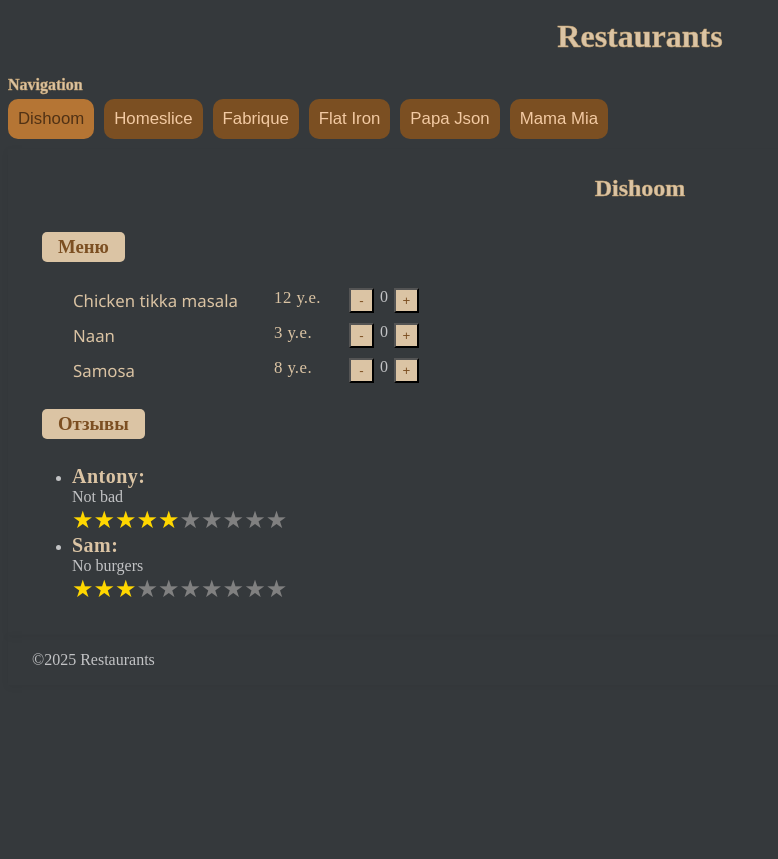
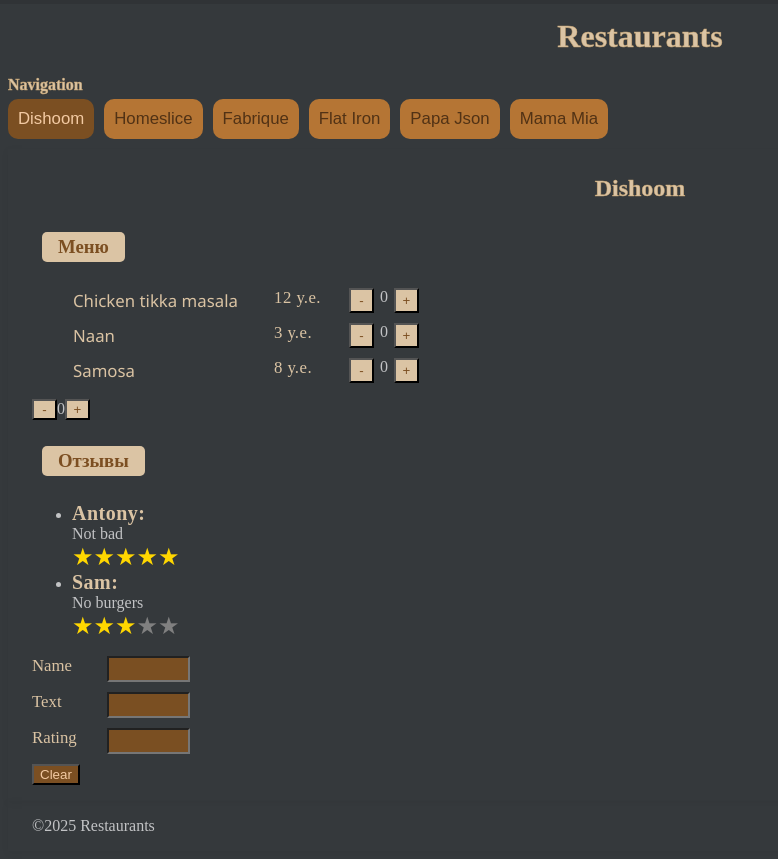
Before and after one commit to Fulkin/learn-react, a React (Vite) app: page / in a window 1280 px wide. Shown: the whole page, without its empty margins (0-778 px from the left). Before the commit the page ends 800 px from the top, so only its background shows below. Built offline with nearby package versions, Linux system fonts and the light colour scheme.

Commit message:
hw-4 add scroll progress bar and form for review

```diff
--- a/src/components/app/app.jsx
+++ b/src/components/app/app.jsx
@@ -1,13 +1,15 @@
 import {restaurants} from '/materials/mock.js';
 import {Layout} from "../layout/layout.jsx";
 import {RestaurantTabs} from "../restaurant/restaurant-tabs.jsx";
+import {ScrollProgress} from "../scroll/scroll-progress.jsx";
 
 export const App = ({title}) => {
     return (
         <>
+            <ScrollProgress/>
             <h1 className="restaurant-name">{title}</h1>
             <Layout>
-                <RestaurantTabs restaurants={restaurants} />
+                <RestaurantTabs restaurants={restaurants}/>
             </Layout>
         </>
     )
--- a/src/components/counter/counter.jsx
+++ b/src/components/counter/counter.jsx
@@ -6,9 +6,9 @@
 
     return (
         <>
-            <button className="button" onClick={decrement}>-</button>
+            <button className="button-sign" onClick={decrement}>-</button>
             <span className="counter">{count}</span>
-            <button className="button" onClick={increment}>+</button>
+            <button className="button-sign" onClick={increment}>+</button>
         </>
     );
 }
--- a/src/components/restaurant/restaurant-tabs.jsx
+++ b/src/components/restaurant/restaurant-tabs.jsx
@@ -1,5 +1,6 @@
 import {useState} from "react";
 import {Restaurant} from "./restaurant.jsx";
+import {Tab} from "../tab/tab.jsx";
 
 export const RestaurantTabs = ({restaurants}) => {
 
@@ -16,19 +17,12 @@
     return (
         <div>
             <div className="menu-group">
-                {restaurants.map(restaurant => (
-                    <button
-                        key={restaurant.id}
-                        onClick={() => handleTabClick(restaurant.id)}
-                        className={
-                            "restaurant-tab-button " +
-                            (restaurant.id === activeId
-                                ? "restaurant-tab-button-active"
-                                : "restaurant-tab-button-unactive")
-                        }
-                    >
-                        {restaurant.name}
-                    </button>
+                {restaurants.map(({id, name}) => (
+                    <Tab key={id}
+                         title={name}
+                         onClick={() => handleTabClick(id)}
+                         isActive={id === activeId}
+                    />
                 ))}
             </div>
 
--- a/src/components/restaurant/restaurant.jsx
+++ b/src/components/restaurant/restaurant.jsx
@@ -1,5 +1,7 @@
 import {DishListItem} from "../dish/dish-list-item.jsx";
 import {Review} from "../review/review.jsx";
+import {ReviewFrom} from "../review-form/review-form.jsx";
+import {Counter} from "../counter/counter.jsx";
 
 export const Restaurant = ({restaurant}) => {
 
@@ -18,6 +20,8 @@
                     <div>Блюд в меню нет в наличии.</div>
                 )
             }
+            <Counter/>
+            <p/>
             <h3 className="header-restaurant">Отзывы</h3>
             {reviews.length ? (<ul>
                 {reviews.map((review) => (
@@ -26,6 +30,7 @@
             </ul>) : (
                 <div>Отзывов пока что нет.</div>
             )}
+            <ReviewFrom/>
         </div>
     );
 }
--- /dev/null
+++ b/src/components/review-form/review-form.jsx
@@ -0,0 +1,81 @@
+import {useReducer} from "react";
+
+const INITIAL_FORM = {
+    name: "",
+    text: "",
+    rating: "",
+}
+
+const UPDATE_NAME_ACTION = 'UPDATE_NAME_ACTION';
+const UPDATE_TEXT_ACTION = 'UPDATE_TEXT_ACTION';
+const UPDATE_RATING_ACTION = 'UPDATE_RATING_ACTION';
+const CLEAR_ACTION = 'CLEAR_ACTION';
+
+const reducer = (state, action) => {
+    const {type, payload} = action;
+
+    switch (type) {
+        case UPDATE_NAME_ACTION:
+            return {...state, name: payload};
+        case UPDATE_TEXT_ACTION:
+            return {...state, text: payload};
+        case UPDATE_RATING_ACTION:
+            return {...state, rating: payload};
+        case CLEAR_ACTION:
+            return INITIAL_FORM;
+        default:
+            return state;
+    }
+}
+
+
+export const ReviewFrom = () => {
+    const [form, dispatch] = useReducer(reducer, INITIAL_FORM);
+    const {name, text, rating} = form;
+
+
+    return (
+        <form>
+            <div className="form-group">
+                <label className="form-title-item">Name</label>
+                <input
+                    className="form-input-item"
+                    value={name}
+                    onChange={(e) => {
+                        dispatch({payload: e.target.value, type: UPDATE_NAME_ACTION})
+                    }}
+                />
+            </div>
+            <div className="form-group">
+                <label className="form-title-item">Text</label>
+                <input
+                    className="form-input-item"
+                    value={text}
+                    onChange={(e) => {
+                        dispatch({payload: e.target.value, type: UPDATE_TEXT_ACTION})
+                    }}
+                />
+            </div>
+            <div className="form-group">
+                <label className="form-title-item">Rating</label>
+                <input
+                    className="form-input-item"
+                    type="number" min="1" max="5" required
+                    value={rating}
+                    onChange={(e) => {
+                        dispatch({payload: e.target.value, type: UPDATE_RATING_ACTION})
+                    }}
+
+                />
+            </div>
+            <button
+                className="button-clear"
+                type="button"
+                onClick={(e) => {
+                    dispatch({payload: e.target.value, type: CLEAR_ACTION})
+                }}>
+                Clear
+            </button>
+        </form>
+    )
+}
--- /dev/null
+++ b/src/components/scroll/scroll-progress.jsx
@@ -0,0 +1,44 @@
+import {useEffect, useState} from "react";
+import "../../../styles/scroll.css";
+
+export const ScrollProgress = () => {
+
+    const [scrollPercent, setScrollPercent] = useState(0);
+
+    useEffect(() => {
+        const handleScroll = () => {
+            const scrollTop =
+                window.scrollY || document.documentElement.scrollTop;
+            const docHeight =
+                document.documentElement.scrollHeight -
+                document.documentElement.clientHeight;
+
+            const scrolled = docHeight > 0 ? (scrollTop / docHeight) * 100 : 0;
+            setScrollPercent(scrolled);
+        };
+
+        handleScroll();
+        window.addEventListener("scroll", handleScroll, {passive: true});
+
+        return () => {
+            window.removeEventListener("scroll", handleScroll);
+        };
+    }, []);
+
+    return (
+        <>
+            <div
+                className="scroll-progress-wrapper"
+            >
+                <div
+                    style={{
+                        height: "100%",
+                        width: `${scrollPercent}%`,
+                        backgroundColor: "#c1c2c4",
+                        transition: "width 0s linear",
+                    }}
+                />
+            </div>
+        </>
+    )
+}
--- a/src/components/star-rating/star-rating.jsx
+++ b/src/components/star-rating/star-rating.jsx
@@ -1,7 +1,7 @@
 export const StarRating = (rating) => {
     return (
         <div>
-            {[...Array(10)].map((_, i) => (
+            {[...Array(5)].map((_, i) => (
                 <span key={i} className={i < rating ? "gold-star" : "grey-star"}>★</span>
             ))}
         </div>
--- /dev/null
+++ b/src/components/tab/tab.jsx
@@ -0,0 +1,15 @@
+export const Tab = ({title, onClick, isActive}) => {
+    /*
+    className={
+                    "restaurant-tab-button " +
+                    (restaurant.id === activeId
+                        ? "restaurant-tab-button-active"
+                        : "restaurant-tab-button-unactive")
+                }
+     */
+    return (
+        <button disabled={isActive} onClick={onClick} className="restaurant-tab-button">
+            {title}
+        </button>
+    )
+}
--- a/styles/global.css
+++ b/styles/global.css
@@ -43,11 +43,17 @@
     border-radius: 5px;
 }
 
-.button {
+.button-sign {
     background: #dbc4a4;
     color: #7c4f22;
     display: inline-block;
     width: 25px;
+    text-align: center;
+}
+
+.button-clear {
+    background: #7b4f22;
+    color: #f3caa3;
     text-align: center;
 }
 
@@ -81,9 +87,33 @@
     letter-spacing: 0.5px;
 }
 
+.form-group {
+    display: flex;
+    margin-bottom: 10px;
+}
+
+.form-title-item {
+    width: 75px;
+    font-size: 1.05rem;
+    color: #dac3a3;
+}
+
+.form-input-item {
+    width: 75px;
+    color: #f1c9a2;
+    background: #7a4f22;
+    font-size: 1.05em;
+    letter-spacing: 0.5px;
+}
+
 .counter {
     width: 20px;
     text-align: center
+}
+
+.form-group {
+    display: flex;
+    padding-right: 50px;
 }
 
 .restaurant-tab-button {
@@ -92,16 +122,18 @@
     padding: 10px;
     border: none;
     border-radius: 10px;
+    background: #b57534;
+    color: #513215;
 }
 
-.restaurant-tab-button-unactive {
+.restaurant-tab-button:disabled {
+    font-size: 1.05em;
+    margin-right: 10px;
+    padding: 10px;
+    border: none;
+    border-radius: 10px;
     background: #7b4f22;
     color: #f3caa3;
-}
-
-.restaurant-tab-button-active {
-    background: #b57534;
-    color: #513215;
 }
 
 .grey-star {
--- /dev/null
+++ b/styles/scroll.css
@@ -0,0 +1,9 @@
+.scroll-progress-wrapper {
+    position: fixed;
+    top: 0;
+    left: 0;
+    height: 4px;
+    width: 100%;
+    background-color: rgba(0, 0, 0, 0.1);
+    z-index: 9999;
+}
```
